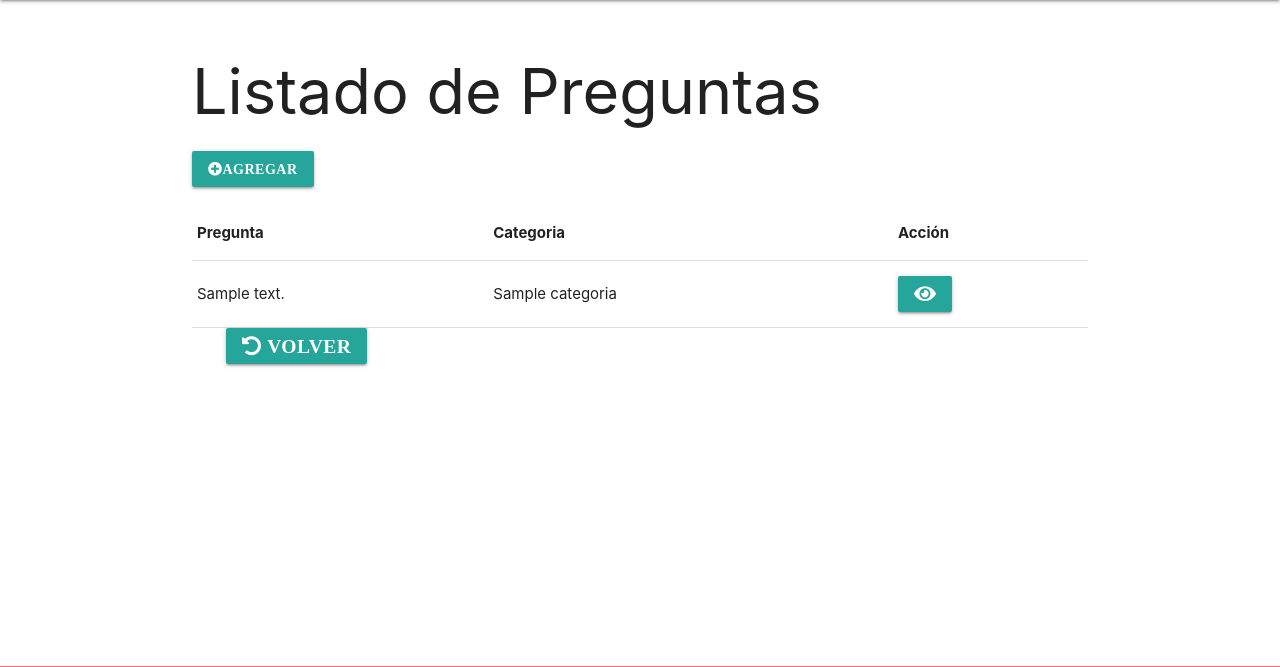
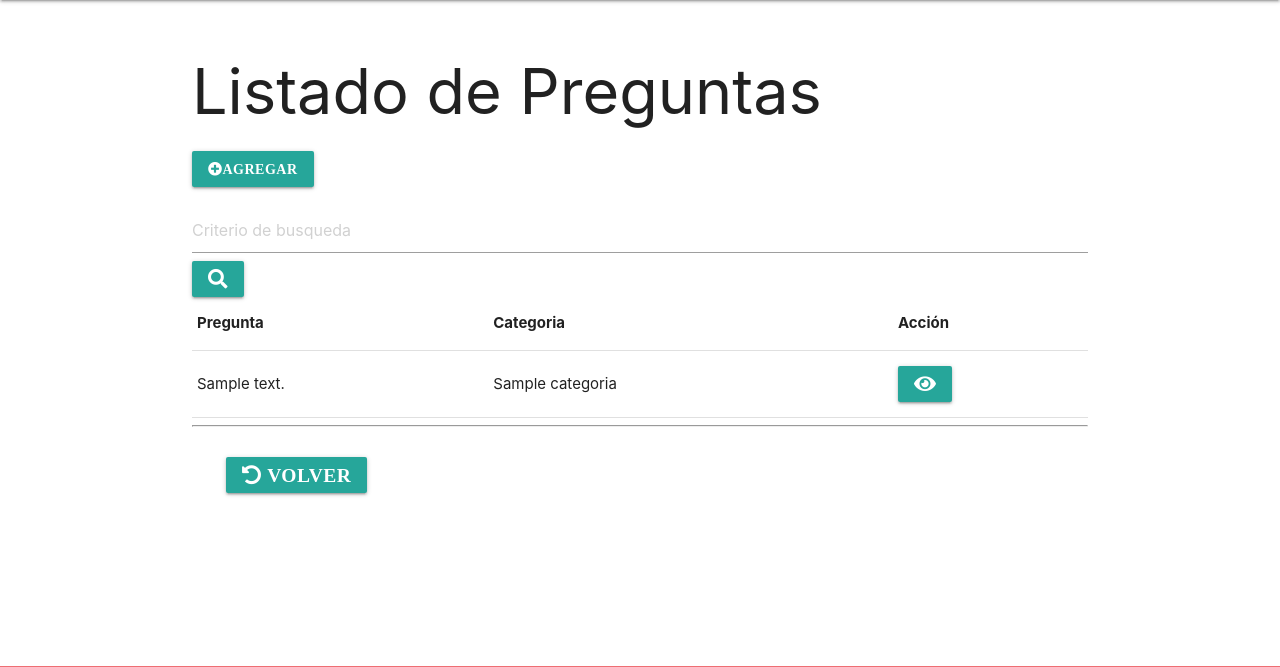
Before and after one commit to DuarteJP/ChArg, a Django app: page /preguntas/listar/ in a window 1280 px wide. Shown: the part 64-731 px from the top of the page. Run offline with Django 3.2, Linux system fonts and the light colour scheme; a user stored in the database is signed in; tables that the repository leaves empty hold one stand-in row (values such as "Sample post"); some libraries are stand-ins or nearby versions.

Commit message:
creando filtro

```diff
--- a/charg/apps/preguntas/templates/preguntas/listarPreguntas.html
+++ b/charg/apps/preguntas/templates/preguntas/listarPreguntas.html
@@ -12,7 +12,23 @@
     </a>
     </div>
 </div>
-
+<!--FILTRO BUSQUEDA DE PREGUNTAS-->
+<form method="GET">
+        <div class="form-row">
+            <div class="form-group col-12">
+                <div class="input-group">
+                    <input class="form-control py-2 border-right-0 border" type="search" id="criterio" name="criterio" placeholder="Criterio de busqueda" />
+                    <span class="input-group-append">
+                        <div class=" input-group-text bg-transparent">
+                            <button onclick="filtrarPregunta()"  type="submit" class="btn btn-secondary" data-toggle="tooltip" data-placement="right" title="Buscar">
+                            <i class="fa fa-search"></i>
+                        </button>
+                        </div>
+                    </span>
+                </div>
+            </div>
+         </div>
+</form>
 <table class="table">
     <thead class="thead-dark">
         <tr>
@@ -39,6 +55,8 @@
 
     </tbody>
 </table>
+<hr>
+<br>
 <div class="row">
     <div class="col"></div>
     <div class="col">
--- a/charg/apps/preguntas/views.py
+++ b/charg/apps/preguntas/views.py
@@ -1,5 +1,7 @@
+from io import IOBase
 from django import forms
-from django.http import request
+from django.core.checks import messages
+from django.http import request, HttpResponse
 from .forms import Form_pregunta
 from django.shortcuts import redirect, render
 from django.contrib.auth.decorators import login_required
@@ -10,6 +12,7 @@ from django.urls import reverse_lazy
 #from bootstrap_modal_forms.generic import BSModalCreateView
 from .models import Pregunta
 from .forms import Form_pregunta
+
 
 
 # Create your views here.
@@ -36,17 +39,8 @@ class CreateViewPregunta(CreateView):
     success_message = 'Success: Creado correctamente.'
     success_url = reverse_lazy('preguntas:listar')
 
-#class CreateViewPregunta(CreateView):
- #   model = Pregunta
-  #  Form_pregunta = forms
-   # template_name = 'preguntas/listarPreguntas.html'
-    #success_url = reverse_lazy('preguntas:listar')
-
-    def get(self, request, *args, **kwargs):
-        context = {'form': Form_pregunta()}
-        return render(request, 'preguntas/agregar.html', context)
-
     def post(self, *args, **kwargs):
+        #form_pregunta = Form_pregunta()
         template_name = 'preguntas/agregar.html'
         #form = self.form_pregunta(request.POST)
         if request.method == "POST":
@@ -57,3 +51,23 @@ class CreateViewPregunta(CreateView):
             else:
                 form=self.form_pregunta()
                 return render(request, template_name, self.get_context_data())
+
+#def filtrarPregunta(request):
+ #   context = {}
+  #  criterio = request.Get.get('criterio')
+   # print(" llegue", criterio)
+    #if len(criterio) > 0:
+        #lista = Pregunta.objects.all()
+     #   listado = Pregunta.objects.filter(criterio)
+      #  context['criterio'] = listado
+      #  return render(request,'listarPreguntas.html', context)
+   # elif criterio == "":
+   #     context['error'] = 'criterio de busqueda vacio'
+    #    return render(request,'listarPreguntas.html')
+   # elif not criterio in Pregunta:
+    #    context['error'] =messages.CheckMessage("El campo no existe")
+     #   return render(request,'listarPreguntas.html', context)
+   # else:
+        #listado = Pregunta.objects.filter(criterio)
+    #    context['criterio'] = listado
+     #   return render(request,'listarPreguntas.html', context)
--- a/charg/apps/respuestas/templates/respuestas/agregar.html
+++ b/charg/apps/respuestas/templates/respuestas/agregar.html
@@ -1,7 +1,7 @@
 {% extends 'base.html' %}
 {% block contenido %}
 <div class="container-fluid">
-        <form method="post" action="">
+        <form method="POST" action="">
           {% csrf_token %}
         <div class="modal-header">
           <h5 class="modal-title">ABM Respuestas</h5>
--- a/charg/charg/settings/base.py
+++ b/charg/charg/settings/base.py
@@ -35,6 +35,7 @@ INSTALLED_APPS = [
     'django.contrib.sessions',
     'django.contrib.messages',
     'django.contrib.staticfiles',
+    'django_filters',
     'apps.usuarios',
     'apps.categorias',
     'apps.preguntas',
--- a/charg/charg/settings/local.py
+++ b/charg/charg/settings/local.py
@@ -8,9 +8,9 @@ DATABASES = {
     'default': {
 
         'ENGINE': 'sql_server.pyodbc',
-        'NAME': 'BDCHAR',
+        'NAME': 'BDCHARG',
         'Trusted_Connection':'yes',
-        'HOST':'localhost\\SQLEXPRESS',
+        'HOST':'localhost\SQLEXPRESS',
         'OPTIONS':{
             'driver':'SQL Server Native Client 11.0',
 
```
